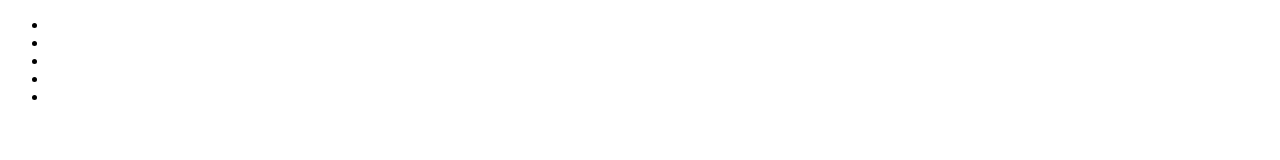
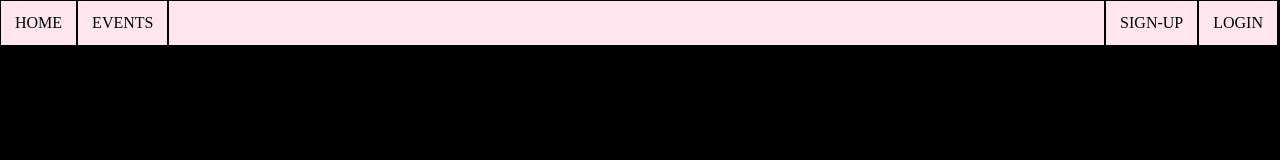
Before and after one commit to orbensimon/Mazal-Tov-Website, a website: page HTML/login.html in a window 1280 px wide. Drawn offline with Linux system fonts and the light colour scheme.

Commit message:
login page navbar

```diff
--- /dev/null
+++ b/CSS/Login.css
@@ -0,0 +1,95 @@
+/*Defaults*/
+nav, header, footer {
+    display: block;
+}
+
+body {
+    line-height: 1;
+    margin: 0;
+    background-color: black;
+}
+/*Navbar*/
+nav {
+    width: 100%;
+    margin: 0;
+}
+
+    nav ul {
+        background-color: #ffe6ee;
+        overflow: hidden;
+        margin: 0;
+        padding: 0;
+        border: 1px solid black;
+    }
+
+ul.topnav li {
+    list-style: none;
+    float: left;
+}
+
+ul li.float-right {
+    float: right;
+}
+
+ul.topnav li a {
+    text-decoration: none;
+    display: block;
+    min-height: 16px;
+    text-align: center;
+    padding: 14px;
+    text-transform: uppercase;
+    border-right: 2px solid black;
+    color: black;
+}
+
+ul.topnav li#right-border a {
+    border-left: 2px solid black;
+}
+
+ul.topnav li a:hover {
+    background-color: black;
+    color: white;
+}
+
+ul.topnav li.drop-list {
+    display: none;
+}
+/*Mobile*/
+@media screen and (max-width: 680px) {
+    ul.topnav li {
+        display: none;
+    }
+
+        ul.topnav li.drop-list {
+            display: block;
+            float: right;
+            border-left: 2px solid black;
+        }
+
+    ul.topnav.responsive li.drop-list {
+        position: absolute;
+        top: 0;
+        right: 0;
+        border: none;
+    }
+
+    ul.topnav.responsive {
+        position: relative;
+        border: none;
+    }
+
+        ul.topnav.responsive li {
+            display: inline;
+            float: none;
+        }
+
+            ul.topnav.responsive li a {
+                display: block;
+                text-align: left;
+                border: none;
+            }
+
+            ul.topnav.responsive li#right-border a {
+                border: none;
+            }
+}
--- a/HTML/login.html
+++ b/HTML/login.html
@@ -5,16 +5,21 @@
     <meta charset="utf-8" />
     <meta name="viewport" content="width=device-width" />
     <title>Login</title>
+    <script src="../JS/ResponsiveNavbar.js"></script>
+    <link rel="stylesheet" href="../CSS/Login.css" />
+    <link rel="preconnect" href="https://fonts.gstatic.com">
+    <link href="https://fonts.googleapis.com/css2?family=Indie+Flower&display=swap" rel="stylesheet">
 </head>
 <body>
     <nav>
-        <ul>
-            <li><a></a></li>
-            <li><a></a></li>
-            <li><a></a></li>
-            <li><a></a></li>
-            <li><a></a></li>
+        <ul class="topnav" id="dropMenu">
+            <li><a href="">Home</a></li>
+            <li><a href="">Events</a></li>
+            <li class="float-right"><a href="">Login</a></li>
+            <li class="float-right" id="right-border"><a href="">Sign-up</a></li>
+            <li class="drop-list"><a href="javascript:void(0);" onclick="showDropDownMenu()">&#9776;</a></li>
         </ul>
     </nav>
+
 </body>
 </html>
```
Also changed, not shown: HTML/index.html (+1 -1 lines), JS/ResponsiveNavbar.js (renamed from JS/HomePage.js).
